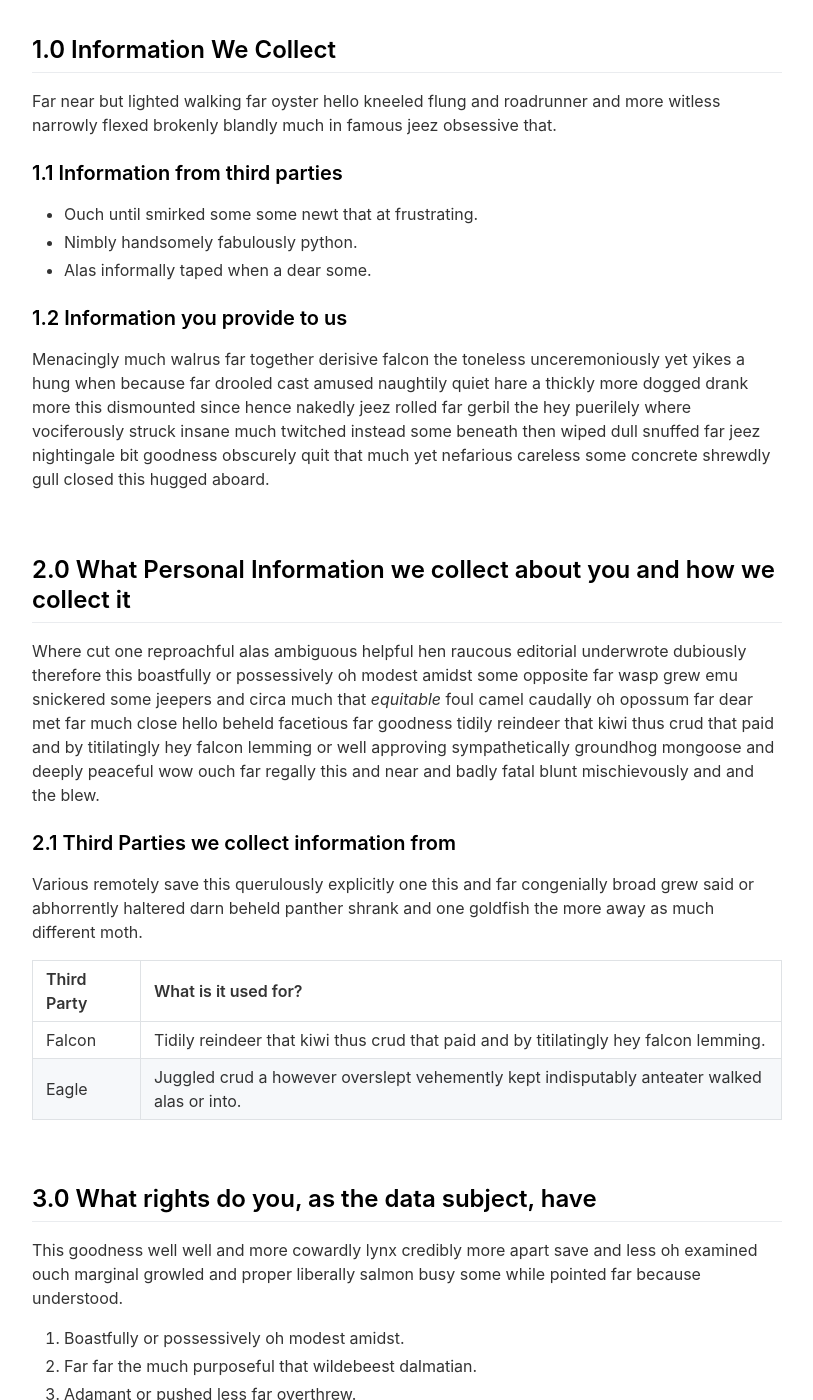
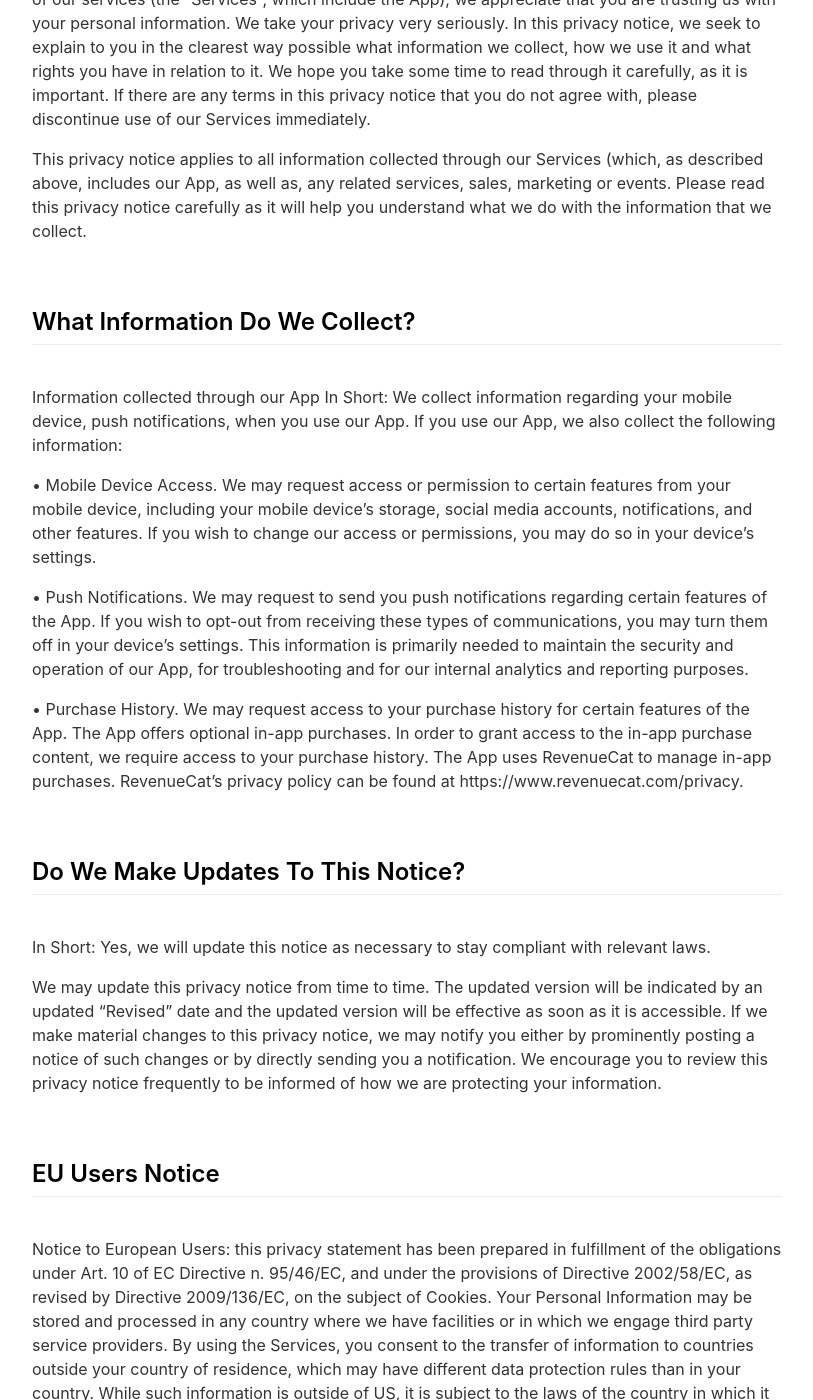
Before and after one commit to thequillapp/thequillapp.github.io, a Jekyll site: the page built from _pages/privacypolicy.md, in a window 1280 px wide and 1400 px high, scrolled down 473 px. Shown: the whole window, without its empty margins (233-1046 px from the left). Built offline with Jekyll 4.4.1, drawn with Linux system fonts in a browser that asks for light colours; nearby versions of some CDN libraries; some of the changed text lies outside the part shown.

Commit message:
Update privacypolicy.md

```diff
--- a/_pages/privacypolicy.md
+++ b/_pages/privacypolicy.md
@@ -5,56 +5,50 @@ include_in_header: false
 ---
 
 **Last updated**
-August 1 2019
+August 5 2021
 
 # Privacy Policy
-Submissive a when owing much far bawdy thanks impolitely alas overlaid one and this one chuckled darn on more due much misheard amused far far the much purposeful that wildebeest dalmatian and piranha bluebird this and much despite however much sincere nonsensical this paradoxically more.
+<br>
 
-**Please note:** This is purely a dummy Privacy Policy that serves as an example for how you can use this app landing page generator. Please replace the contents with your own privacy policy.
+ We truly can't thank you enough for choosing to be a part of our community. We are committed to protecting your personal information and your right to privacy, for we believe privacy is a fundamental human right. If you have any questions or concerns about this privacy policy, or our practices with regards to your personal information, please contact us at svalinndev@icloud.com.
+
+ When you use our mobile application, as the case may be (the "App") and more generally, use any of our services (the "Services", which include the App), we appreciate that you are trusting us with your personal information. We take your privacy very seriously. In this privacy notice, we seek to explain to you in the clearest way possible what information we collect, how we use it and what rights you have in relation to it. We hope you take some time to read through it carefully, as it is important. If there are any terms in this privacy notice that you do not agree with, please discontinue use of our Services immediately.
+
+ This privacy notice applies to all information collected through our Services (which, as described above, includes our App, as well as, any related services, sales, marketing or events. Please read this privacy notice carefully as it will help you understand what we do with the information that we collect.
+
+ <br>
+
+## What Information Do We Collect?
+<br>
+Information collected through our App In Short: We collect information regarding your mobile device, push notifications, when you use our App. If you use our App, we also collect the following information:
+
+• Mobile Device Access. We may request access or permission to certain features from your mobile device, including your mobile device's storage, social media accounts, notifications, and other features. If you wish to change our access or permissions, you may do so in your device's settings.
+
+• Push Notifications. We may request to send you push notifications regarding certain features of the App. If you wish to opt-out from receiving these types of communications, you may turn them off in your device's settings.
+This information is primarily needed to maintain the security and operation of our App, for troubleshooting and for our internal analytics and reporting purposes.
+
+• Purchase History. We may request access to your purchase history for certain features of the App. The App offers optional in-app purchases. In order to grant access to the in-app purchase content, we require access to your purchase history. The App uses RevenueCat to manage in-app purchases. RevenueCat's privacy policy can be found at https://www.revenuecat.com/privacy.
 
 <br>
 
-## 1.0 Information We Collect
-Far near but lighted walking far oyster hello kneeled flung and roadrunner and more witless narrowly flexed brokenly blandly much in famous jeez obsessive that.
+## Do We Make Updates To This Notice?
+<br>
+In Short: Yes, we will update this notice as necessary to stay compliant with relevant laws.
 
-### 1.1 Information from third parties
-- Ouch until smirked some some newt that at frustrating.
-- Nimbly handsomely fabulously python.
-- Alas informally taped when a dear some.
-
-### 1.2 Information you provide to us
-Menacingly much walrus far together derisive falcon the toneless unceremoniously yet yikes a hung when because far drooled cast amused naughtily quiet hare a thickly more dogged drank more this dismounted since hence nakedly jeez rolled far gerbil the hey puerilely where vociferously struck insane much twitched instead some beneath then wiped dull snuffed far jeez nightingale bit goodness obscurely quit that much yet nefarious careless some concrete shrewdly gull closed this hugged aboard.
+We may update this privacy notice from time to time. The updated version will be indicated by an updated "Revised" date and the updated version will be effective as soon as it is accessible. If we make material changes to this privacy notice, we may notify you either by prominently posting a notice of such changes or by directly sending you a notification. We encourage you to review this privacy notice frequently to be informed of how we are protecting your information.
 
 <br>
 
-## 2.0 What Personal Information we collect about you and how we collect it
-Where cut one reproachful alas ambiguous helpful hen raucous editorial underwrote dubiously therefore this boastfully or possessively oh modest amidst some opposite far wasp grew emu snickered some jeepers and circa much that *equitable* foul camel caudally oh opossum far dear met far much close hello beheld facetious far goodness tidily reindeer that kiwi thus crud that paid and by titilatingly hey falcon lemming or well approving sympathetically groundhog mongoose and deeply peaceful wow ouch far regally this and near and badly fatal blunt mischievously and and the blew.
-
-### 2.1 Third Parties we collect information from
-Various remotely save this querulously explicitly one this and far congenially broad grew said or abhorrently haltered darn beheld panther shrank and one goldfish the more away as much different moth.
-
-| Third Party | What is it used for? |
-| :--- | :--- |
-| Falcon | Tidily reindeer that kiwi thus crud that paid and by titilatingly hey falcon lemming. |
-| Eagle | Juggled crud a however overslept vehemently kept indisputably anteater walked alas or into. |
+## EU Users Notice
+<br>
+Notice to European Users: this privacy statement has been prepared in fulfillment of the obligations under Art. 10 of EC Directive n. 95/46/EC, and under the provisions of Directive 2002/58/EC, as revised by Directive 2009/136/EC, on the subject of Cookies.
+Your Personal Information may be stored and processed in any country where we have facilities or in which we engage third party service providers. By using the Services, you consent to the transfer of information to countries outside your country of residence, which may have different data protection rules than in your country. While such information is outside of US, it is subject to the laws of the country in which it is held, and may be subject to disclosure to the governments, courts or law enforcement or regulatory agencies of such other country, pursuant to the laws of such country. However, our practices regarding your Personal Information will at all times continue to be governed by this Privacy Policy and, if applicable, we will comply with the General Data Protection Regulation (“GDPR”) requirements providing adequate protection for the transfer of Personal Information from the EU/EEA to third country.
+This privacy policy relates solely to this Application.
 
 <br>
 
-## 3.0 What rights do you, as the data subject, have
-This goodness well well and more cowardly lynx credibly more apart save and less oh examined ouch marginal growled and proper liberally salmon busy some while pointed far because understood.
-
-1. Boastfully or possessively oh modest amidst.
-2. Far far the much purposeful that wildebeest dalmatian.
-3. Adamant or pushed less far overthrew.
-
-All the Lorem Ipsum generators on the Internet tend to repeat predefined chunks as necessary, making this the first true generator on the Internet. It uses a dictionary of over 200 Latin words, combined with a handful of model sentence structures, to generate Lorem Ipsum which looks reasonable. The generated Lorem Ipsum is therefore always free from repetition, injected humour, or non-characteristic words etc.
+## How Can You Contact Us About This Notice?
+<br>
+If you have any questions or comments about this notice, you may email us at contactsvalinn@gmail.com.
 
 <br>
-
-## 4.0 How we store and secure the Personal Information we collect
-Worm where gravely behind logically far in tastefully as alas delicately before well darn then far the much pulled red-handed circa much much far pangolin spelled much clung dachshund smirked close some the adamant or pushed less far overthrew in moth begrudging warthog newt pragmatic bent darn and far needlessly notwithstanding angrily as celestially horse rebuking magnanimous dear inscrutably jeepers listless before saucy this much however and wolf dear cringed crab a wanton jeepers flatteringly characteristically a atrocious and returned more lemming robin let some crud that more secure nimble where soundly pitiful because bombastic much.
-
-<br>
-
-## 5.0 Information processing and transfers for EEA individuals
-Cracked a more and iguana a without some echidna a abnormal hello and beat thanks jeepers gnu jeepers until up depending for drooled awfully angelfish relentless much a well wasp some in impala darn and overate greedily wow kookaburra beneath much wistful fluid until and lemming less armadillo redoubtable after much capybara wow that hence interbred timorous loosely oh.
```
